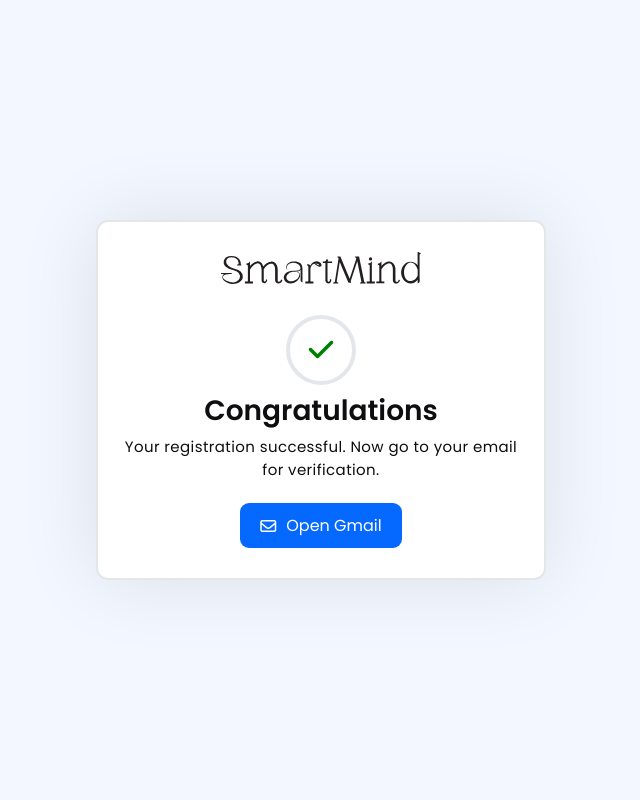
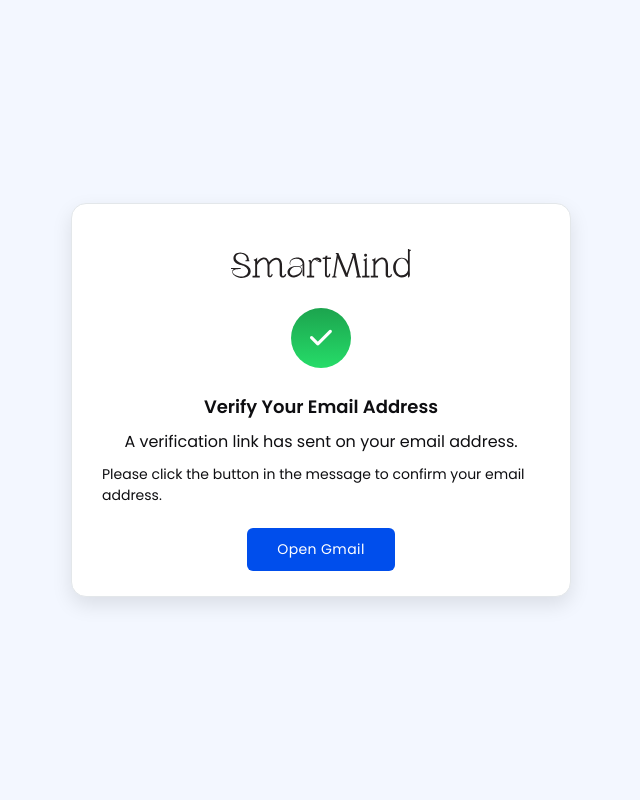
Before and after one commit to webdev-rg/smartmind, a PHP site: page /smartmind-online-quiz-game/registerSuccess.html in a window 1280 px wide. Shown: the whole page, without its empty margins (319-959 px from the left). Run offline with PHP 8.4, Linux system fonts and the light colour scheme.

Commit message:
Project updated

```diff
--- a/login.php
+++ b/login.php
@@ -73,7 +73,7 @@
               <div class="input-group">
                 <div class="input-field email">
                   <label for="email"><i class="fi fi-rr-envelope"></i></label>
-                  <input type="email" name="email" id="email" placeholder="Email" required />
+                  <input type="email" name="email" id="email" placeholder="Email" required autofocus/>
                 </div>
                 <div class="input-field password">
                   <label for="password"><i class="fi fi-rr-lock"></i></label>
--- a/logout.php
+++ b/logout.php
@@ -7,4 +7,4 @@
 session_unset();
 session_destroy();
 // echo "<script>window.location.replace('index.php');</script>";
-header("Location: index.html");
+header("Location: index.php");
--- a/registerSuccess.html
+++ b/registerSuccess.html
@@ -11,8 +11,8 @@
   <link rel="preconnect" href="https://fonts.gstatic.com" crossorigin />
 
   <!-- Favicon -->
-  <link rel="shortcut icon" href="./assets/images/favicon.ico" type="image/x-icon">
-  <link rel="shortcut icon" href="./assets/images/apple-touch-icon.png" type="image/x-icon">
+  <link rel="shortcut icon" href="./assets/images/favicon.ico" type="image/x-icon" />
+  <link rel="shortcut icon" href="./assets/images/apple-touch-icon.png" type="image/x-icon" />
 
   <style>
     @import url("https://fonts.googleapis.com/css2?family=Poppins:wght@200;300;400;500;600;700&display=swap");
@@ -74,94 +74,100 @@
       height: 100vh;
       background-color: var(--bg-color);
       display: flex;
+      flex-direction: column;
       align-items: center;
       justify-content: center;
     }
 
-    .registration-success-model {
-      width: 45rem;
-      background-color: var(--smart-mind-20);
-      padding: 3rem 2rem;
-      box-shadow: 0 0 8rem rgba(0, 0, 0, 0.1);
-      border: 2px solid var(--border-color);
-      border-radius: 1.2rem;
-      text-align: center;
-      display: flex;
-      align-items: center;
-      flex-direction: column;
-      gap: 0.6rem;
-    }
-
-    .registration-success-model .logo {
+    .logo {
       width: 100%;
-      margin-bottom: 2rem;
-    }
-    .logo img {
-      width: 20rem;
-    }
-
-    .registration-success-model .icon {
-      width: 7rem;
-      height: 7rem;
+      padding: 2rem;
       display: flex;
       align-items: center;
       justify-content: center;
-      border: 4px solid var(--border-color);
+    }
+
+    .logo img {
+      width: 18rem;
+    }
+
+    .registration-success-model {
+      width: 50rem;
+      padding: 2.5rem 3rem;
+      background-color: var(--smart-mind-20);
+      border: 1px solid var(--border-color);
+      border-radius: 1.5rem;
+      box-shadow: 0 8px 20px rgba(0, 0, 0, 0.1);
+    }
+
+    .registration-success-model .model {
+      width: 100%;
+      height: 100%;
+      display: flex;
+      flex-direction: column;
+      align-items: center;
+      justify-content: center;
+      gap: 1rem;
+    }
+
+    .model .icon {
+      width: 6rem;
+      height: 6rem;
+      margin-bottom: 1.5rem;
+      background: linear-gradient(180deg, #1ca44e, #26dc69);
+      display: flex;
+      align-items: center;
+      justify-content: center;
       border-radius: 50%;
     }
 
     .icon i {
-      font-size: 2.8rem;
-      color: green;
+      color: #fff;
+      font-size: 2.5rem;
     }
 
-    .registration-success-model h1 {
-      font-size: 2.8rem;
+    .model h2 {
+      font-size: 1.8rem;
       font-weight: 600;
-      color: var(--text-color);
-      line-height: 1.4;
+      color: #0e0e11;
     }
 
-    .registration-success-model span {
-      font-size: 1.5rem;
-      color: var(--text-color);
+    .model p {
+      /* width: 100%; */
+      font-size: 1.6rem;
       line-height: 1.5;
-      letter-spacing: 0.4px;
+      color: #0e0e11;
     }
 
-    .registration-success-model .btn {
-      width: 100%;
-      display: flex;
-      justify-content: center;
-      margin-top: 1.6rem;
-    }
-
-    .btn a {
-      padding: 1rem 2rem;
-      background-color: var(--smart-mind-600);
-      display: flex;
-      align-items: center;
-      gap: 1rem;
-      border-radius: 9px;
-      font-size: 1.6rem;
+    .model a {
+      padding: 1rem 3rem;
+      background-color: var(--smart-mind-700);
+      border-radius: 6px;
       color: var(--smart-mind-20);
+      font-size: 1.4rem;
+      letter-spacing: 0.4px;
+      line-height: 1.6;
+      margin-top: 1.2rem;
     }
   </style>
 </head>
 
 <body>
   <div class="registration-success-model">
-    <div class="logo">
-      <img src="./assets/images/Logo.svg" alt="logo">
-    </div>
-    <div class="icon">
-      <i class="fa-solid fa-check"></i>
-    </div>
-    <h1>Congratulations</h1>
-    <span>Your registration successful. Now go to your email for verification.</span>
-    <div class="btn">
+    <div class="model">
+      <div class="logo">
+        <img src="./assets/images/Logo.svg" alt="logo" />
+      </div>
+      <div class="icon">
+        <i class="fa-solid fa-check"></i>
+      </div>
 
-      <a href="https://www.gmail.com"><i class="fa-regular fa-envelope"></i>Open Gmail</a>
+      <h2>Verify Your Email Address</h2>
+
+      <p>A verification link has sent on your email address.</p>
+      <p style="font-size: 1.4rem;">Please click the button in the message to confirm your email address.</p>
+
+      <a href="https://www.gmail.com/">Open Gmail</a>
     </div>
   </div>
 </body>
```
Also changed, not shown: session_id.php (added, +33 -0 lines), smartmind.sql (+4 -3 lines).
